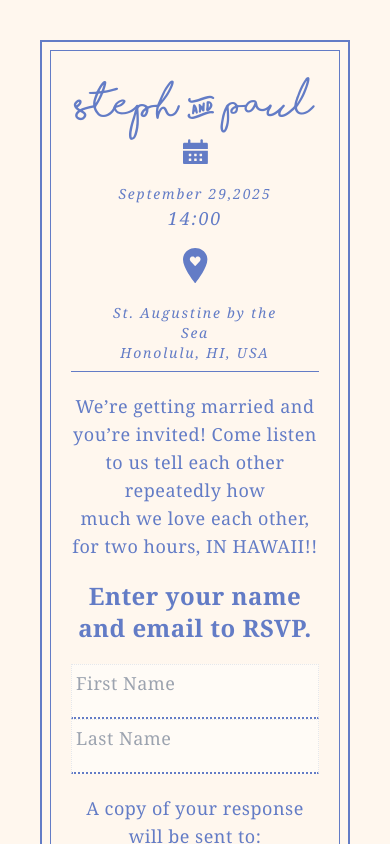
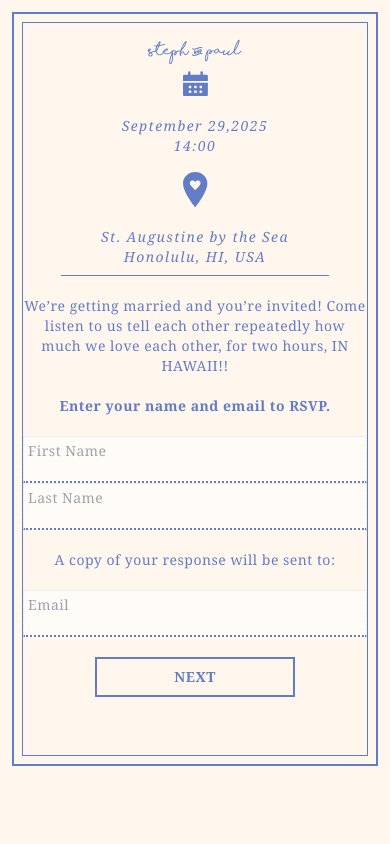
Before and after one commit to codingcapy/capyshroom, a React (Vite) app in the folder frontend/: page / in a window 390 px wide. Shown: the top 844 px of the page. Built offline with nearby package versions, Linux system fonts and the light colour scheme.

Commit message:
improvement: responsiveness feat: build website page

```diff
--- a/frontend/src/components/Header.tsx
+++ b/frontend/src/components/Header.tsx
@@ -4,7 +4,7 @@ import iconItinerary from "/icon_itinerary.svg";
 export default function Header() {
     return (
         <header className="mx-auto md:pt-12 text-center">
-            <h1 className="header-font text-4xl md:text-8xl mt-5 md:mb-10">
+            <h1 className="header-font xl:text-7xl min-[1537px]:text-8xl mt-5 md:mb-10">
                 Steph & Paul
             </h1>
             <div className="sm:flex italic md:mt-10 tracking-widest border-b border-[#637CC6] justify-center">
@@ -12,9 +12,9 @@ export default function Header() {
                     <img
                         src={iconCalendar}
                         alt=""
-                        className="mx-auto w-[25px] md:w-auto mb-5"
+                        className="mx-auto w-[25px] md:w-[35px] min-[1537px]:w-auto mb-5"
                     />
-                    <div className="text-center text-sm md:text-base">
+                    <div className="text-center min-[1537px]:text-base">
                         September 29,2025
                     </div>
                     <div>14:00</div>
@@ -23,12 +23,12 @@ export default function Header() {
                     <img
                         src={iconItinerary}
                         alt=""
-                        className="mx-auto w-[25px] md:w-auto mb-5"
+                        className="mx-auto w-[25px] min-[1537px]:w-auto mb-5"
                     />
-                    <div className="text-sm md:text-base">
+                    <div className="min-[1537px]:text-base">
                         St. Augustine by the Sea
                     </div>
-                    <div className="text-sm md:text-base">
+                    <div className="min-[1537px]:text-base">
                         Honolulu, HI, USA
                     </div>
                 </div>
--- a/frontend/src/layout.tsx
+++ b/frontend/src/layout.tsx
@@ -1,22 +1,22 @@
-/*
-Author: Paul Kim, Vitor Akiyama, Selina Park
-Date: September 16, 2024
-Version: 0.0.1
-Detail: Layout for Arkhet
-*/
-
-import { Outlet } from "react-router-dom";
-import Header from "./components/Header";
+import { Outlet, useLocation } from "react-router-dom";
 
 export default function Layout() {
+    const location = useLocation();
+    const isStephAndPaul = location.pathname === "/stephandpaul";
+
     return (
-        <div className="bg-[#FFF7EE] p-10 min-h-screen">
-            <div className="border-2 border-[#637CC6] p-2">
-                <div className="flex flex-col min-h-[87vh] text-[#637CC6] main-font border border-[#637CC6] text-lg p-5">
-                    <Header />
+        <div className="bg-[#FFF7EE] p-3 min-[1537px]:p-10 min-h-screen">
+            {!isStephAndPaul ? (
+                <div className="border-2 border-[#637CC6] p-2">
+                    <div className="flex flex-col min-h-[87vh] text-[#637CC6] main-font border border-[#637CC6] text-sm min-[1537px]:text-lg min-[1537px]:p-5">
+                        <Outlet />
+                    </div>
+                </div>
+            ) : (
+                <div className="flex flex-col min-h-screen text-[#637CC6] main-font">
                     <Outlet />
                 </div>
-            </div>
+            )}
         </div>
     );
 }
--- a/frontend/src/pages/ConfirmationPage.tsx
+++ b/frontend/src/pages/ConfirmationPage.tsx
@@ -2,6 +2,7 @@ import { useEffect } from "react";
 import useInviteeStore from "../store/InviteeStore";
 import ship from "/icon_loadingbar_ship.svg";
 import loadingBar from "/icon_loadingbar_empty.svg";
+import Header from "../components/Header";
 
 export default function ConfirmationPage() {
     const { invitee, setInvitee, currentInviteeId, setCurrentInviteeId } =
@@ -12,6 +13,8 @@ export default function ConfirmationPage() {
     }, []);
 
     return (
+        <>
+            <Header />
             <div className="mx-auto pt-10">
                 <div className="font-bold mb-5 text-center text-4xl">
                     Your RSVP has been sent!
@@ -20,9 +23,9 @@ export default function ConfirmationPage() {
                     What’s next?
                 </div>
                 <div className="px-2 text-center">
-                Take a look at <span className="font-bold">our site</span> to
-                learn a little more about us, and get suggestions/tips on your
-                trip to Hawaii!
+                    Take a look at <span className="font-bold">our site</span>{" "}
+                    to learn a little more about us, and get suggestions/tips on
+                    your trip to Hawaii!
                 </div>
                 <div className="px-5 py-2 my-10 border-2 border-[#637CC6] sm:w-[300px] mx-auto text-center font-bold hover:bg-[#637CC6] hover:text-[#FFFBF6] transition-all ease-in-out duration-300">
                     <a
@@ -45,5 +48,6 @@ export default function ConfirmationPage() {
                     <div className="text-center">3/3</div>
                 </div>
             </div>
+        </>
     );
 }
--- a/frontend/src/pages/DeclinePage.tsx
+++ b/frontend/src/pages/DeclinePage.tsx
@@ -1,9 +1,11 @@
 export default function DeclinePage() {
     return (
-        <div className="py-20">
-            <div className="font-bold xl:text-4xl 2xl:text-6xl mb-5 text-center">
-                Thanks for your time! :)
+        <>
+            <div className="py-20">
+                <div className="font-bold xl:text-4xl 2xl:text-6xl mb-5 text-center">
+                    Thanks for your time! :)
+                </div>
             </div>
-        </div>
+        </>
     );
 }
--- a/frontend/src/pages/DietaryPage.tsx
+++ b/frontend/src/pages/DietaryPage.tsx
@@ -5,6 +5,7 @@ import DOMAIN from "../services/endpoint";
 import { useState } from "react";
 import ship from "/icon_loadingbar_ship.svg";
 import loadingBar1 from "/wedding_loadingbar1.svg";
+import Header from "../components/Header";
 
 export default function DietaryPage() {
     const navigate = useNavigate();
@@ -37,6 +38,7 @@ export default function DietaryPage() {
 
     return (
         <div className="">
+            <Header />
             {invitee ? (
                 <div>
                     <div className="font-bold my-5 text-center md:text-2xl">
--- a/frontend/src/pages/GuestsPage.tsx
+++ b/frontend/src/pages/GuestsPage.tsx
@@ -6,6 +6,7 @@ import axios from "axios";
 import DOMAIN from "../services/endpoint";
 import ship from "/icon_loadingbar_ship.svg";
 import loadingBar2 from "/wedding_loadingbar2.svg";
+import Header from "../components/Header";
 
 export default function GuestsPage() {
     const navigate = useNavigate();
@@ -90,6 +91,8 @@ export default function GuestsPage() {
     }
 
     return (
+        <>
+            <Header />
             <div className="mx-auto">
                 {invitee ? (
                     <div className="flex flex-col">
@@ -104,7 +107,9 @@ export default function GuestsPage() {
                                 name="guests"
                                 id="guests"
                                 className="mx-auto border md:p-5 text-sm md:text-base"
-                            onChange={(e) => setGuests(Number(e.target.value))}
+                                onChange={(e) =>
+                                    setGuests(Number(e.target.value))
+                                }
                             >
                                 <option value="0">Just me myself and I</option>
                                 <option value="1">+1</option>
@@ -244,5 +249,6 @@ export default function GuestsPage() {
                     </div>
                 )}
             </div>
+        </>
     );
 }
--- a/frontend/src/pages/HomePage.tsx
+++ b/frontend/src/pages/HomePage.tsx
@@ -6,6 +6,7 @@ import weddingImg from "/wedding_img.png";
 import imgTitle from "/image_title.png";
 import subtitle from "/subtitle.png";
 import doubleHappy from "/icon_email_doublehappy.png";
+import Header from "../components/Header";
 
 export default function HomePage() {
     const navigate = useNavigate();
@@ -35,13 +36,15 @@ export default function HomePage() {
     }
 
     return (
+        <>
+            <Header />
             <main className="flex-1 mx-auto text-center tracking-[0.5px] pt-5">
                 <div>
-                We’re getting married and you’re invited! Come listen to us tell
-                each other repeatedly how
+                    We’re getting married and you’re invited! Come listen to us
+                    tell each other repeatedly how
                 </div>
                 <div>much we love each other, for two hours, IN HAWAII!!</div>
-            <div className="my-5 font-bold text-2xl">
+                <div className="my-5 font-bold min-[1537px]:text-2xl">
                     Enter your name and email to RSVP.
                 </div>
                 <form
@@ -74,7 +77,7 @@ export default function HomePage() {
                         name="email"
                         required
                     />
-                <button className="px-7 py-2 my-5 w-[200px] mx-auto border-2 border-[#637CC6] font-bold text-2xl text-center hover:bg-[#637CC6] hover:text-[#FFFBF6] transition-all ease-in-out duration-300">
+                    <button className="px-7 py-2 my-5 w-[200px] mx-auto border-2 border-[#637CC6] font-bold min[1537px]:text-2xl text-center hover:bg-[#637CC6] hover:text-[#FFFBF6] transition-all ease-in-out duration-300">
                         NEXT
                     </button>
                 </form>
@@ -83,5 +86,6 @@ export default function HomePage() {
                 <img src={subtitle} alt="" className="hidden" />
                 <img src={doubleHappy} alt="" className="hidden" />
             </main>
+        </>
     );
 }
--- /dev/null
+++ b/frontend/src/pages/WebsitePage.tsx
@@ -0,0 +1,14 @@
+import weddingImg from "/wedding_img.png";
+import imgTitle from "/image_title.png";
+import Header from "../components/Header";
+
+export default function WebsitePage() {
+    return (
+        <div>
+            <img src={weddingImg} alt="" className="mx-auto pt-20" />
+            <div className="w-[600px] mx-auto">
+                <Header />
+            </div>
+        </div>
+    );
+}
--- a/frontend/src/router.tsx
+++ b/frontend/src/router.tsx
@@ -17,6 +17,7 @@ import DietaryPage from "./pages/DietaryPage";
 import GuestsPage from "./pages/GuestsPage";
 import ConfirmationPage from "./pages/ConfirmationPage";
 import DeclinePage from "./pages/DeclinePage";
+import WebsitePage from "./pages/WebsitePage";
 
 export function Router() {
     const router = createBrowserRouter(
@@ -28,6 +29,7 @@ export function Router() {
                 <Route path="/guests" element={<GuestsPage />} />
                 <Route path="/confirmation" element={<ConfirmationPage />} />
                 <Route path="/thankyou" element={<DeclinePage />} />
+                <Route path="/stephandpaul" element={<WebsitePage />} />
                 <Route path="/*" element={<HomePage />} />
             </Route>
         )
```
Also changed, not shown: frontend/src/pages/RsvpPage.tsx (+15 -6 lines), 5 other files (tests, documents, lock files or other folders). Lines whose indentation alone changed are shown as unchanged.
